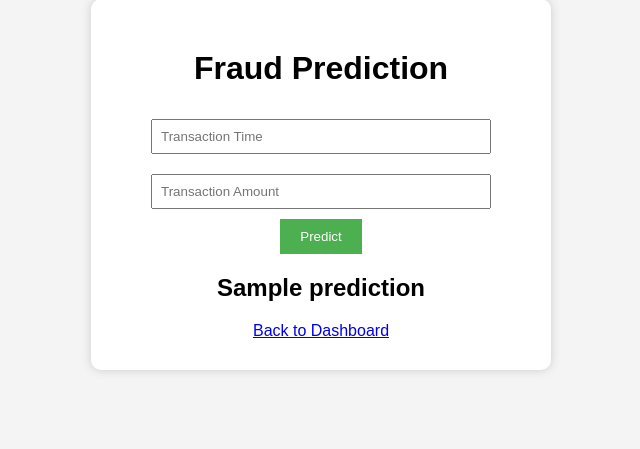
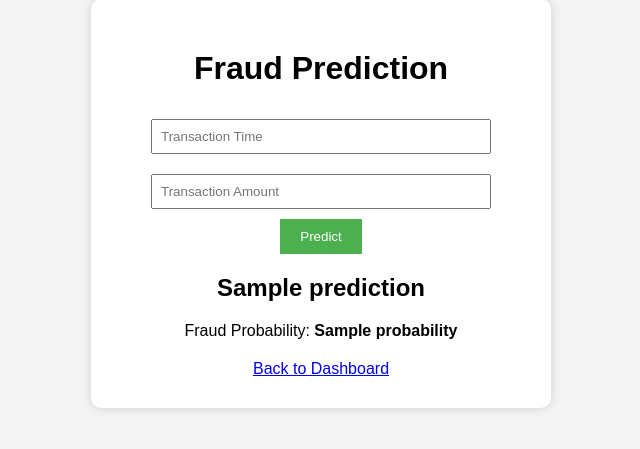
Before and after one commit to Suraj192/credit-card-fraud-detection-dashboard, a Flask app: template templates/predict.html in a window 1280 px wide. Shown: the part 51-500 px from the top of the page, without its empty margins (319-959 px from the left). Run offline with Flask 3, Linux system fonts and the light colour scheme; the template is opened without the code that fills it: most values are stand-ins (such as "Sample title", 1, 10 or a date in 2020); parts of the project's set-up code (start-up, migrations or seed data) failed here and were passed over.

Commit message:
Fraud prediction with probability scoring

```diff
--- a/app.py
+++ b/app.py
@@ -45,6 +45,7 @@ def index():
 @app.route("/predict", methods=["GET", "POST"])
 def predict():
     prediction = None
+    probability = None
 
     if request.method == "POST":
         time = float(request.form["Time"])
@@ -56,12 +57,16 @@ def predict():
 
         result = model.predict(input_array)[0]
 
+        prob = model.predict_proba(input_array)[0][1] # prabability of fraud
+        probability = round(prob*100,2)
+
+
         if result == 1:
             prediction = " ⚠️ Fradulent Transaction"
         else:
             prediction = " ✅ Normal Transaction"
 
-    return render_template("predict.html", prediction = prediction)
+    return render_template("predict.html", prediction = prediction, probability=probability)
 
 
 
--- a/templates/predict.html
+++ b/templates/predict.html
@@ -50,6 +50,7 @@
 
         {% if prediction %}
             <h2>{{ prediction }}</h2>
+            <p>Fraud Probability: <strong>{{ probability }}</strong></p>
         {% endif %}
 
         <a href="/">Back to Dashboard</a>
```
